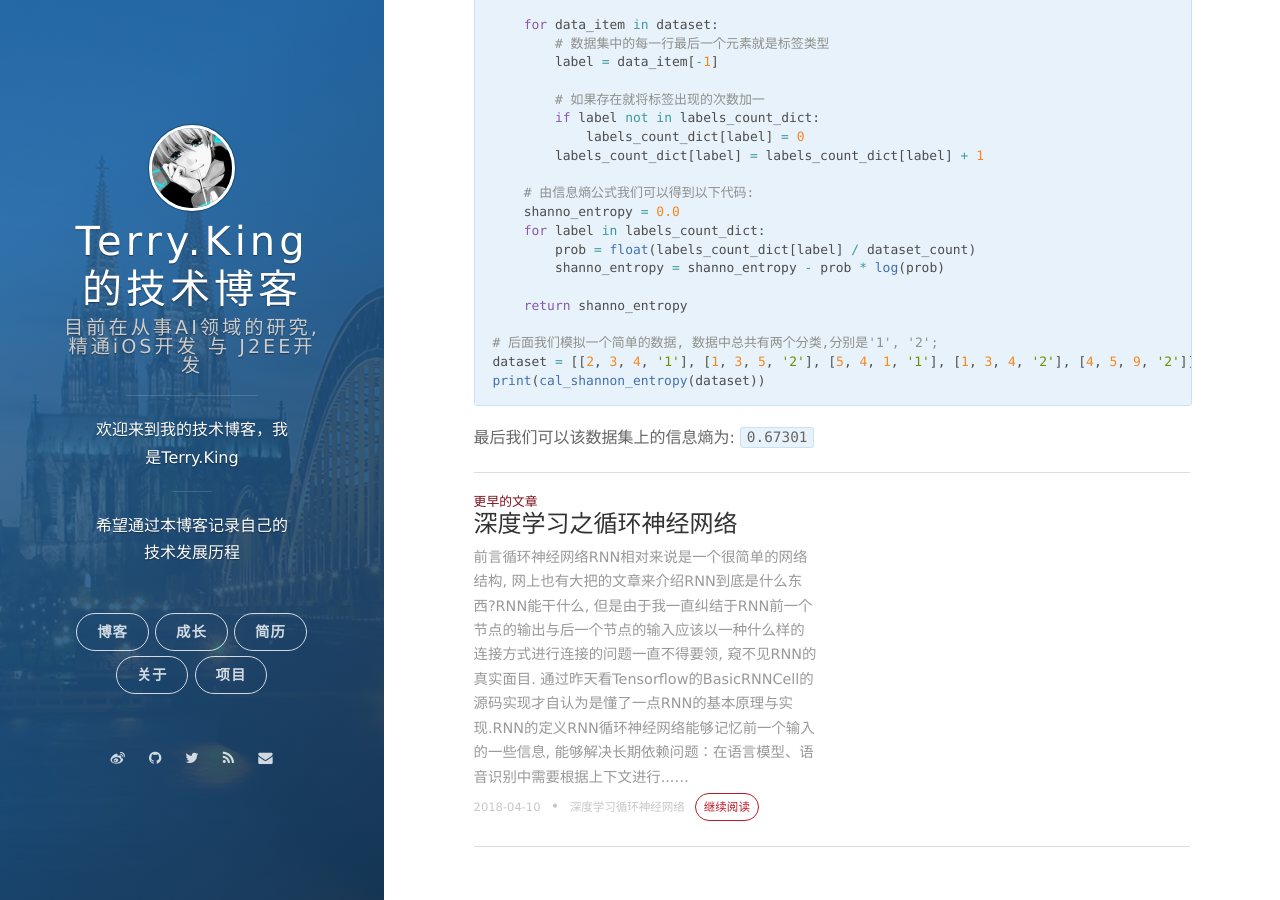
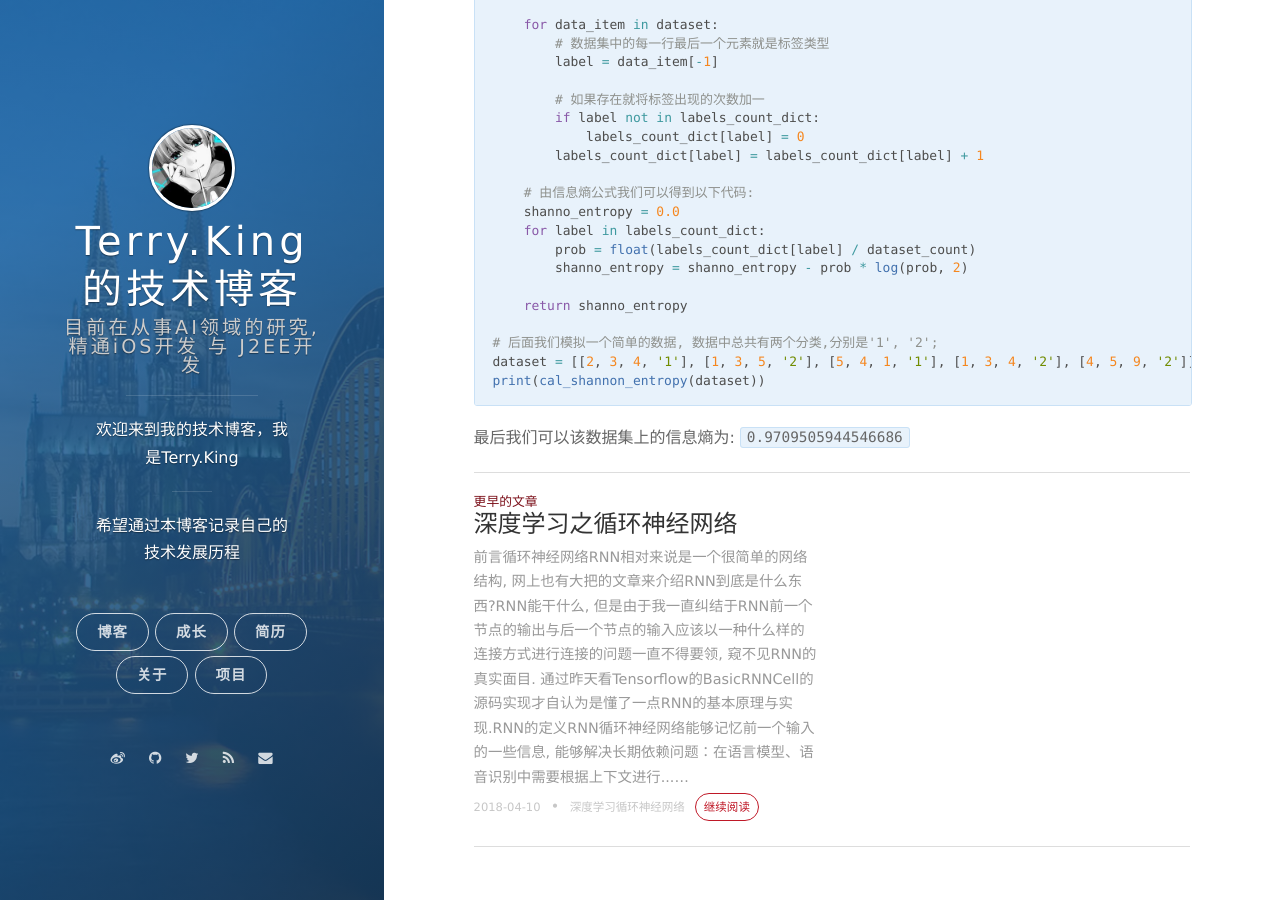
Before and after one commit to terryKing1992/terryKing1992.github.io, a Jekyll site: the page built from _posts/2018-04-10-deep-learning-decision-tree-code.md, in a window 1280 px wide and 900 px high, scrolled down 561 px. Built offline with Jekyll 4.4.1, drawn with Linux system fonts in a browser that asks for light colours; nearby versions of some CDN libraries; comment, search, counter and statistics services are not loaded.

Commit message:
log取2为对数

````diff
--- a/_posts/2018-04-10-deep-learning-decision-tree-code.md
+++ b/_posts/2018-04-10-deep-learning-decision-tree-code.md
@@ -37,7 +37,7 @@ def cal_shannon_entropy(dataset):
     shanno_entropy = 0.0
     for label in labels_count_dict:
         prob = float(labels_count_dict[label] / dataset_count)
-        shanno_entropy = shanno_entropy - prob * log(prob)
+        shanno_entropy = shanno_entropy - prob * log(prob, 2)
 
     return shanno_entropy
 
@@ -46,4 +46,4 @@
 print(cal_shannon_entropy(dataset))
 ```
 
-最后我们可以该数据集上的信息熵为: ```0.67301```
+最后我们可以该数据集上的信息熵为: ```0.9709505944546686```
````
